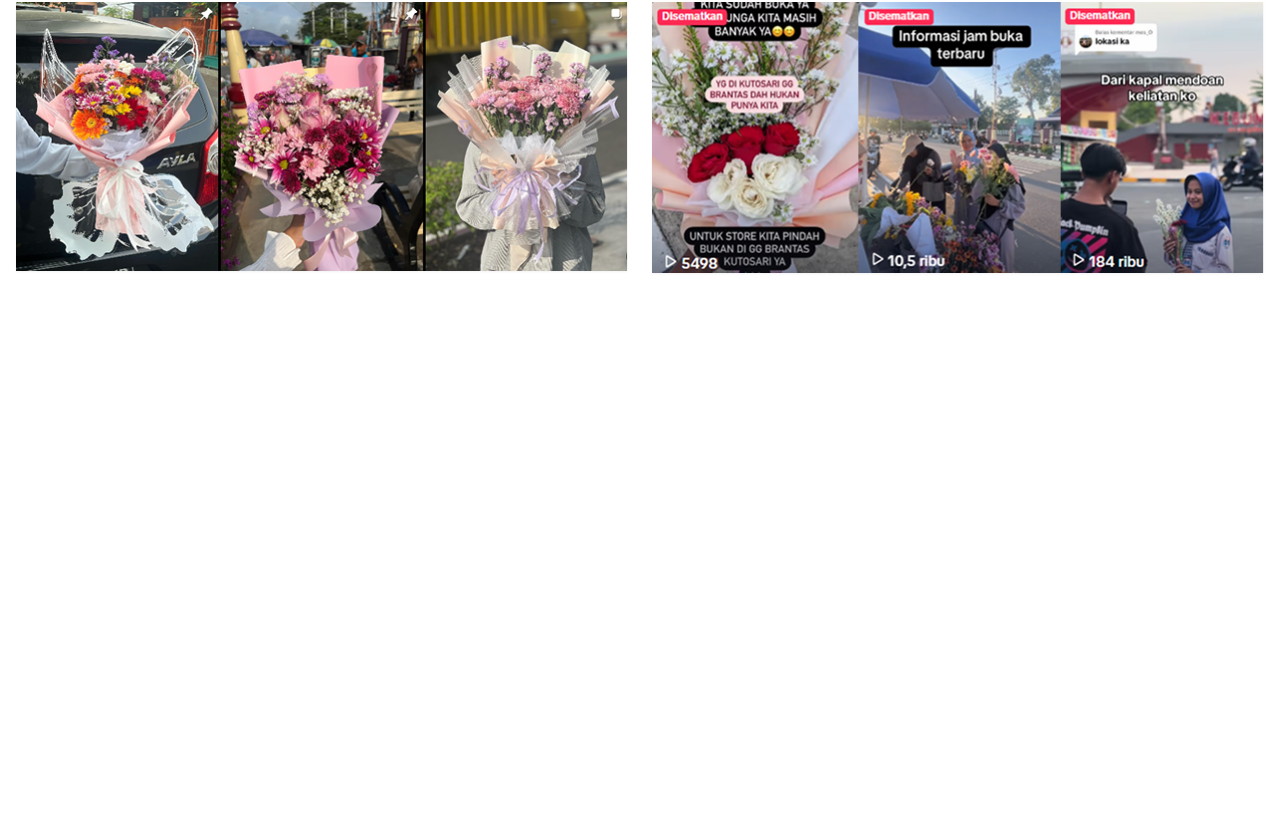
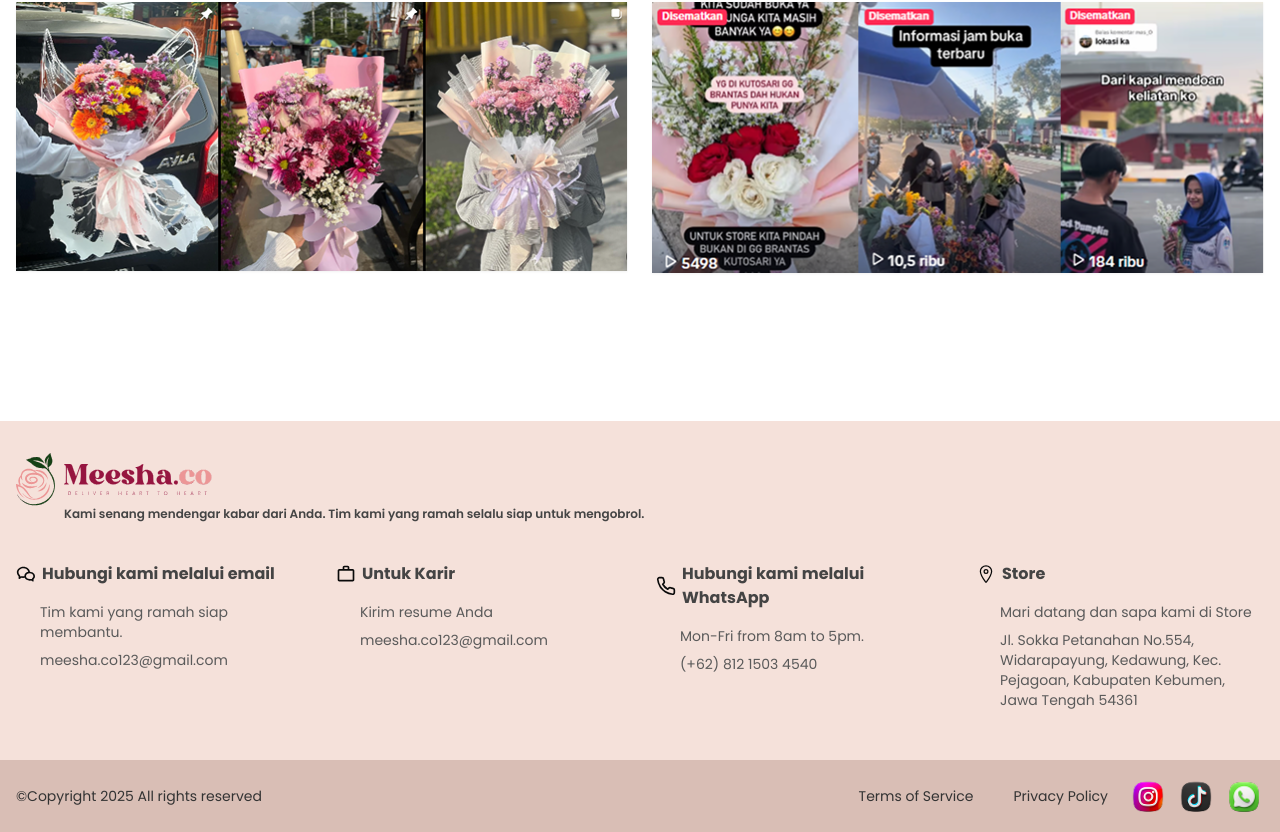
Before and after one commit to ikromnur/WEB_MEESHA.CO, a Next.js app: page / in a window 1280 px wide. Shown: the part 3476-4308 px from the top of the page. Before the commit the page ends 3817 px from the top, so only its background shows below. Built offline with nearby package versions, Linux system fonts and the light colour scheme.

Commit message:
feat: create default footer on landing page session (#3)

```diff
--- a/src/app/(landing-page)/layout.tsx
+++ b/src/app/(landing-page)/layout.tsx
@@ -1,5 +1,6 @@
 "use client";
 
+import DefaultFooter from "@/components/container/footer";
 import DefaultHeader from "@/components/container/header";
 import React from "react";
 
@@ -7,7 +8,8 @@ const LandingPageLayout = ({ children }: { children: React.ReactNode }) => {
   return (
     <>
       <DefaultHeader />
-      <main className="pt-[84.84px]">{children}</main>
+      <main className="pt-[84.84px] pb-20">{children}</main>
+      <DefaultFooter />
     </>
   );
 };
--- /dev/null
+++ b/src/components/container/footer.tsx
@@ -0,0 +1,130 @@
+"use client";
+
+import { useRouter } from "next/navigation";
+import logo from "../../../public/logomeeshatext.svg";
+import Image from "next/image";
+import { socialMedia } from "@/data/static-data";
+import { Button } from "../ui/button";
+import { RiWechatLine } from "react-icons/ri";
+import { MdOutlineWorkOutline } from "react-icons/md";
+import { FiPhone } from "react-icons/fi";
+import { IoLocationOutline } from "react-icons/io5";
+
+const footerData = [
+  {
+    icon: <RiWechatLine size={20} />,
+    title: "Hubungi kami melalui email",
+    paragraf: "Tim kami yang ramah siap membantu.",
+    additional: "meesha.co123@gmail.com",
+  },
+  {
+    icon: <MdOutlineWorkOutline size={20} />,
+    title: "Untuk Karir",
+    paragraf: "Kirim resume Anda",
+    additional: "meesha.co123@gmail.com",
+  },
+  {
+    icon: <FiPhone size={20} />,
+    title: "Hubungi kami melalui WhatsApp",
+    paragraf: "Mon-Fri from 8am to 5pm.",
+    additional: "(+62) 812 1503 4540",
+  },
+  {
+    icon: <IoLocationOutline size={20} />,
+    title: "Store",
+    paragraf: "Mari datang dan sapa kami di Store",
+    additional:
+      "Jl. Sokka Petanahan No.554, Widarapayung, Kedawung, Kec. Pejagoan, Kabupaten Kebumen, Jawa Tengah 54361",
+  },
+];
+
+const DefaultFooter = () => {
+  const router = useRouter();
+
+  return (
+    <footer className="bg-[#F5E1DA]">
+      <div className="mx-auto w-full max-w-screen-xl px-4 py-8">
+        <Image src={logo} alt="logo" />
+        <p className="font-semibold text-xs ml-12 text-[#444444]">
+          Kami senang mendengar kabar dari Anda. Tim kami yang ramah selalu siap
+          untuk mengobrol.
+        </p>
+        <div className="grid grid-cols-2 lg:grid-cols-4 gap-8 py-4 mt-6">
+          {footerData.map((item, index) => (
+            <div className="space-y-4" key={index}>
+              <div className="flex items-center gap-1.5">
+                <span className="shrink-0">{item.icon}</span>
+                <h4 className="font-bold text-[#444444]">{item.title}</h4>
+              </div>
+              <div className="space-y-2 ml-6">
+                <p className="text-sm text-[#5A5A5A]">{item.paragraf}</p>
+                <a
+                  className={`inline-block text-sm text-wrap text-[#5A5A5A] ${
+                    index === 0 || index === 1
+                      ? "cursor-pointer"
+                      : "cursor-text"
+                  }`}
+                  href={
+                    (index === 0 || index === 1) && item.additional
+                      ? `mailto:${item.additional}`
+                      : undefined
+                  }
+                >
+                  {item.additional}
+                </a>
+              </div>
+            </div>
+          ))}
+        </div>
+      </div>
+      <div className="bg-[#D9BEB5] p-4 text-center">
+        <div className="flex flex-col md:flex-row md:justify-between mx-auto w-full max-w-screen-xl md:items-center gap-2">
+          <small className="text-sm text-[#333]">
+            ©Copyright 2025 All rights reserved
+          </small>
+          <div className="flex items-center gap-2 flex-col md:flex-row">
+            <div className="flex items-center gap-4">
+              <Button
+                onClick={() => router.push("/terms-of-service")}
+                className="text-[#333] font-normal text-sm"
+                variant={"link"}
+                size={"sm"}
+              >
+                Terms of Service
+              </Button>
+              <Button
+                onClick={() => router.push("/privacy-policy")}
+                className="text-[#333] font-normal text-sm"
+                variant={"link"}
+                size={"sm"}
+              >
+                Privacy Policy
+              </Button>
+            </div>
+            {/* Social Media */}
+            <div className="flex items-center gap-2">
+              {socialMedia.map((item) => (
+                <a
+                  target="_blank"
+                  className="hover:scale-105 duration-300 transition-transform"
+                  href={item.link}
+                  rel="noopener noreferrer"
+                  key={item.id}
+                >
+                  <Image
+                    width={40}
+                    height={40}
+                    src={item.iconSource}
+                    alt={item.name}
+                  />
+                </a>
+              ))}
+            </div>
+          </div>
+        </div>
+      </div>
+    </footer>
+  );
+};
+
+export default DefaultFooter;
--- a/src/components/pages/landing-page/about.tsx
+++ b/src/components/pages/landing-page/about.tsx
@@ -6,7 +6,6 @@ import { GalleryCollection, SocialMediaSection } from "./home";
 import Image from "next/image";
 import flower1 from "../../../../public/flower-3.png";
 import flower2 from "../../../../public/flower-4.png";
-import { z } from "zod";
 import { FormProvider, useForm } from "react-hook-form";
 import { zodResolver } from "@hookform/resolvers/zod";
 import {
@@ -14,8 +13,10 @@ import {
   contactSchema,
 } from "@/features/contact/form/contact";
 import ContactForm from "@/features/contact/components/contact-form";
+import { useRouter } from "next/navigation";
 
 const AboutPage = () => {
+  const router = useRouter();
   const form = useForm<ContactFormValues>({
     resolver: zodResolver(contactSchema),
     defaultValues: {
@@ -48,15 +49,21 @@ const AboutPage = () => {
             </p>
           </div>
           <div className="flex items-center gap-4 justify-center ">
-            <Button size={"lg"}>Pesan Sekarang</Button>
-            <Button size={"lg"} className="bg-[#EC9696]/60">
+            <Button onClick={() => router.push("/products")} size={"lg"}>
+              Pesan Sekarang
+            </Button>
+            <Button
+              onClick={() => router.push("/products")}
+              size={"lg"}
+              className="bg-[#EC9696]/60"
+            >
               Lihat Buket
             </Button>
           </div>
         </section>
 
         {/* Message */}
-        <section className="py-7 md:flex items-center md:justify-between lg:justify-center gap-4 md:gap-8 relative">
+        <section className="py-7 md:flex items-center md:justify-between lg:justify-center gap-4 md:gap-8 relative overflow-hidden">
           <div className="space-y-4 md:mt-10">
             <span className="text-primary font-bold">Tim Buket Bunga</span>
             <h2 className="text-3xl font-semibold mb-2 max-w-sm leading-10">
--- a/src/components/pages/landing-page/home.tsx
+++ b/src/components/pages/landing-page/home.tsx
@@ -120,7 +120,7 @@ export const SocialMediaSection = ({ className }: { className?: string }) => {
         className
       )}
     >
-      {socialMedia.map((item) => (
+      {socialMedia.slice(0, 2).map((item) => (
         <CardSocialMedia
           key={item.id}
           name={item.name}
--- a/src/data/static-data.ts
+++ b/src/data/static-data.ts
@@ -9,6 +9,7 @@ import socialMedia1 from "../../public/social-media-1.png";
 import socialMedia2 from "../../public/social-media-2.png";
 import instagram from "../../public/instagram.png";
 import tiktok from "../../public/tiktok.png";
+import whatsapp from "../../public/whatsapp.png";
 
 export const popular = [
   {
@@ -68,4 +69,12 @@ export const socialMedia = [
     color: "#383838",
     link: "https://www.tiktok.com/@floristkebumen",
   },
+  {
+    id: 3,
+    name: "Whatsapp",
+    iconSource: whatsapp,
+    image: "",
+    color: "#65D63F",
+    link: "https://wa.me/6281215034540",
+  },
 ];
```
Also changed, not shown: public/whatsapp.png (added).
